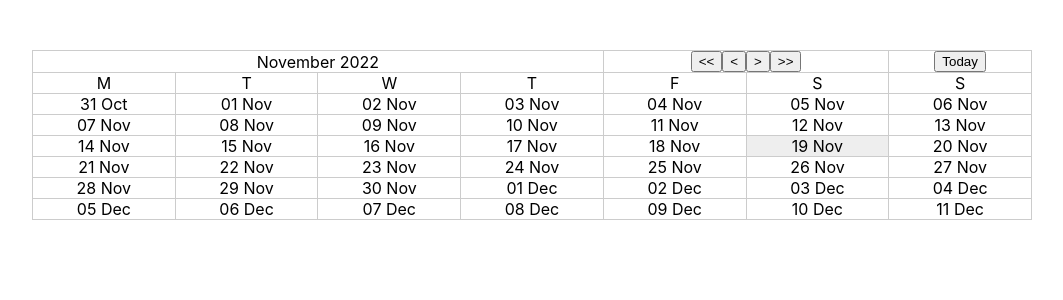
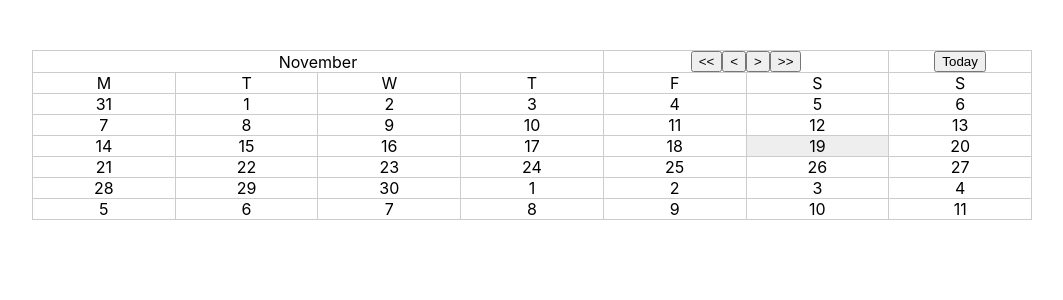
Before and after one commit to abandisch/calendar, a React (Create React App) app: page / in a window 1280 px wide. Shown: the top 300 px of the page, without its empty margins (18-1081 px from the left). Built offline with nearby package versions, Linux system fonts and the light colour scheme.

Commit message:
refactor to render day title

```diff
--- a/src/App.tsx
+++ b/src/App.tsx
@@ -22,8 +22,8 @@ function App() {
       <Calendar
         date={date}
         onChange={handleChangeDate}
-        onRenderDay={handleRenderDay}
-        onRenderMonthTitle={handleRenderMonthTitle}
+        // onRenderDayTitle={handleRenderDay}
+        // onRenderMonthTitle={handleRenderMonthTitle}
       />
     </div>
   );
--- a/src/components/Calendar.tsx
+++ b/src/components/Calendar.tsx
@@ -2,11 +2,10 @@ import { useEffect, useState } from "react";
 import clsx from "clsx";
 import {
   format as formatDate,
-  differenceInCalendarYears as diffYears,
-  startOfMonth,
   addMonths,
   addYears,
   isSameDay,
+  isSameYear,
 } from "date-fns";
 import Cell from "./Cell";
 import css from "./calendar.module.css";
@@ -19,7 +18,7 @@ interface Props {
   showPostfixDates?: boolean;
   weekCount?: number;
   onChange?: (date: Date) => void;
-  onRenderDay?: (date: Date) => React.ReactElement;
+  onRenderDayTitle?: (date: Date) => React.ReactElement;
   onRenderMonthTitle?: (date: Date) => React.ReactElement;
 }
 
@@ -33,20 +32,19 @@ function Calendar({
   showPostfixDates = true,
   weekCount = 6,
   onChange,
-  onRenderDay,
+  onRenderDayTitle,
   onRenderMonthTitle,
 }: Props) {
   const [currentDate, setCurrentDate] = useState(date || new Date());
 
   useEffect(() => {
-    if (date) {
+    if (date && !isSameDay(date, currentDate)) {
       setCurrentDate(date);
     }
   }, [date]);
 
   const monthFormat = () => {
-    const isCurrentYear = diffYears(currentDate, new Date()) === 0;
-    return isCurrentYear ? "MMMM" : "MMMM yyyy";
+    return isSameYear(currentDate, new Date()) ? "MMMM" : "MMMM yyyy";
   };
 
   const monthCal = new CalendarMonth(currentDate, startWeekDay, weekCount);
@@ -104,15 +102,13 @@ function Calendar({
             key={`prefix-${i}`}
             className={clsx(showPrefixDates && css["day"])}
           >
-            {showPrefixDates ? (
-              onRenderDay ? (
-                onRenderDay(prefixDates[i])
-              ) : (
-                prefixDates[i].getDate()
-              )
-            ) : (
-              <>&nbsp;</>
-            )}
+            {showPrefixDates &&
+              onRenderDayTitle &&
+              onRenderDayTitle(prefixDates[i])}
+            {showPrefixDates &&
+              !onRenderDayTitle &&
+              formatDate(prefixDates[i], "d")}
+            {!showPrefixDates && <>&nbsp;</>}
           </Cell>
         );
       })}
@@ -125,15 +121,11 @@ function Calendar({
             currentDate.getDate() === i + 1 && css["selected-day"]
           )}
         >
-          {onRenderDay
-            ? onRenderDay(
-                new Date(
-                  currentDate.getFullYear(),
-                  currentDate.getMonth(),
-                  i + 1
-                )
-              )
-            : i + 1}
+          {onRenderDayTitle &&
+            onRenderDayTitle(
+              new Date(currentDate.getFullYear(), currentDate.getMonth(), i + 1)
+            )}
+          {!onRenderDayTitle && <>{i + 1}</>}
         </Cell>
       ))}
 
@@ -143,15 +135,13 @@ function Calendar({
             key={`postfix-${i}`}
             className={clsx(showPostfixDates && css["day"])}
           >
-            {showPostfixDates ? (
-              onRenderDay ? (
-                onRenderDay(postfixDates[i])
-              ) : (
-                postfixDates[i].getDate()
-              )
-            ) : (
-              <>&nbsp;</>
-            )}
+            {showPostfixDates &&
+              onRenderDayTitle &&
+              onRenderDayTitle(postfixDates[i])}
+            {showPostfixDates &&
+              !onRenderDayTitle &&
+              formatDate(postfixDates[i], "d")}
+            {!showPostfixDates && <>&nbsp;</>}
           </Cell>
         );
       })}
```
